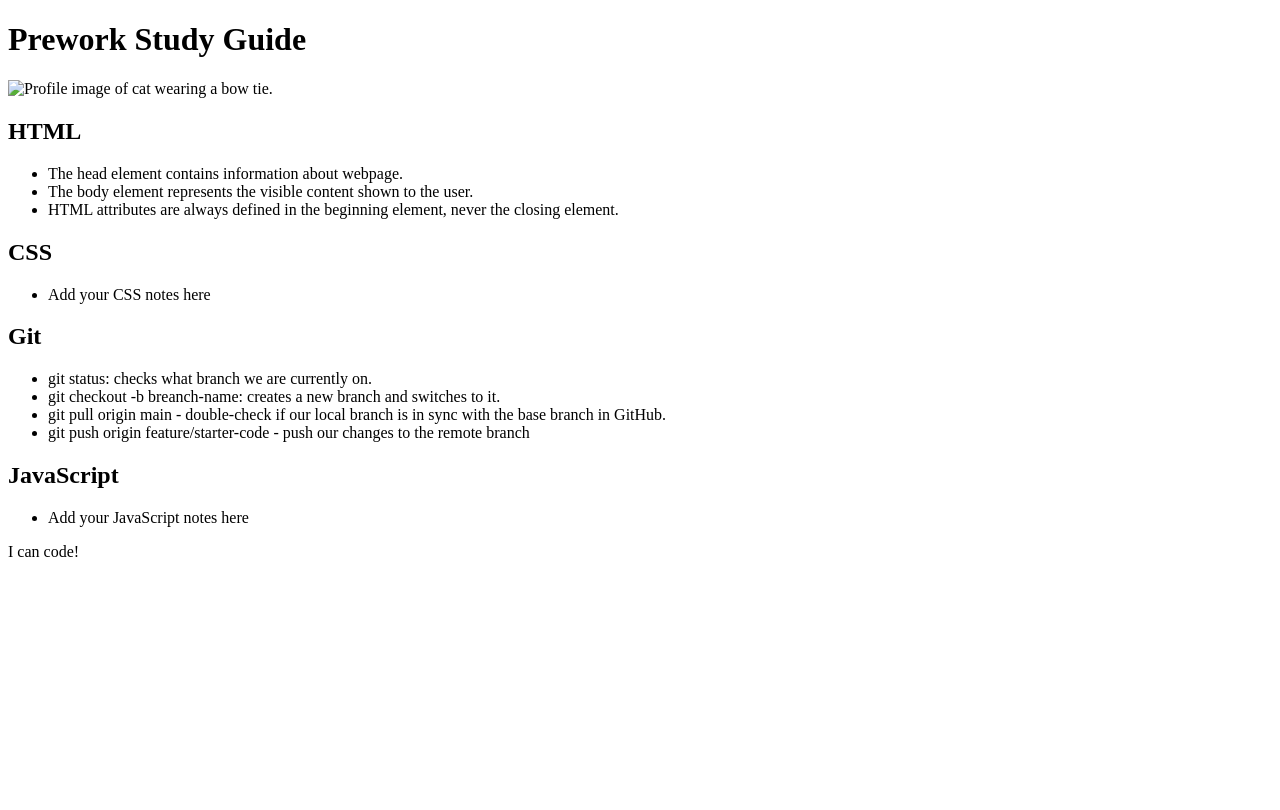
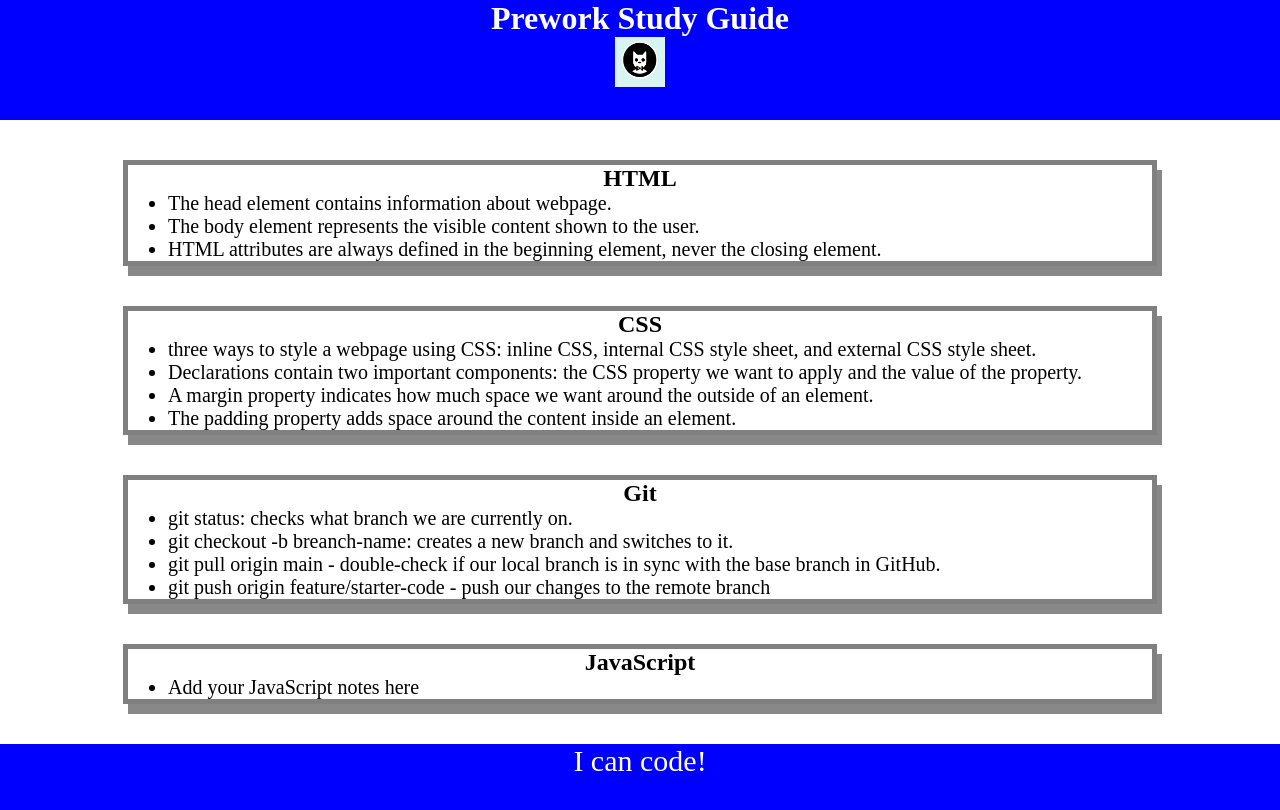
Before and after one commit to luizborges146/prework-study-guide, a plain HTML site: page index.html in a window 1280 px wide. Drawn offline with Linux system fonts and the light colour scheme.

Commit message:
added css to project

```diff
--- /dev/null
+++ b/assets/style.css
@@ -0,0 +1,43 @@
+* {
+    margin:0;
+    padding:0;
+}
+
+header,
+
+footer {
+    width: 100%;
+    height: 120px;
+    background-color: blue;
+    color:white;
+}
+
+h1,
+h2 {
+    text-align: center;
+}
+
+img {
+    display:block;
+    height:50px;
+    width: 50px;
+    margin-left:auto;
+    margin-right:auto;
+}
+
+ul {
+    padding-left: 40px;
+    font-size:20px;
+}
+
+p {
+    text-align: center;
+    font-size:30px;
+}
+
+.card {
+    width:80%;
+    margin: 40px auto;
+    border: 5px solid gray;
+    box-shadow: 5px 10px #888888;
+}
--- a/index.html
+++ b/index.html
@@ -4,11 +4,13 @@
     <meta charset="UTF-8" />
     <meta http-equiv="X-UA-Compatible" content="IE=edge" />
     <meta name="viewport" content="width=device-width, initial-scale=1.0" />
+    <link rel="stylesheet" href="./assets/style.css">
     <title>Prework Study Guide</title>
   </head>
   <body>
     <header id="header">
       <h1>Prework Study Guide</h1>
+
       <img src="./assets/bowtie-cat.png" alt="Profile image of cat wearing a bow tie."/>
     </header>
     <main>
@@ -27,7 +29,10 @@
         <h2>CSS</h2>
 
         <ul>
-          <li>Add your CSS notes here</li>
+          <li>three ways to style a webpage using CSS: inline CSS, internal CSS style sheet, and external CSS style sheet.</li>
+          <li>Declarations contain two important components: the CSS property we want to apply and the value of the property.</li>
+          <li>A margin property indicates how much space we want around the outside of an element.</li>
+          <li>The padding property adds space around the content inside an element.</li>
         </ul>
 
       </section>
@@ -53,6 +58,7 @@
 
       </section>
 
+
     </main>
 
     <footer>
```
Also changed, not shown: assets/bowtie-cat.png (added), 1 other file.
